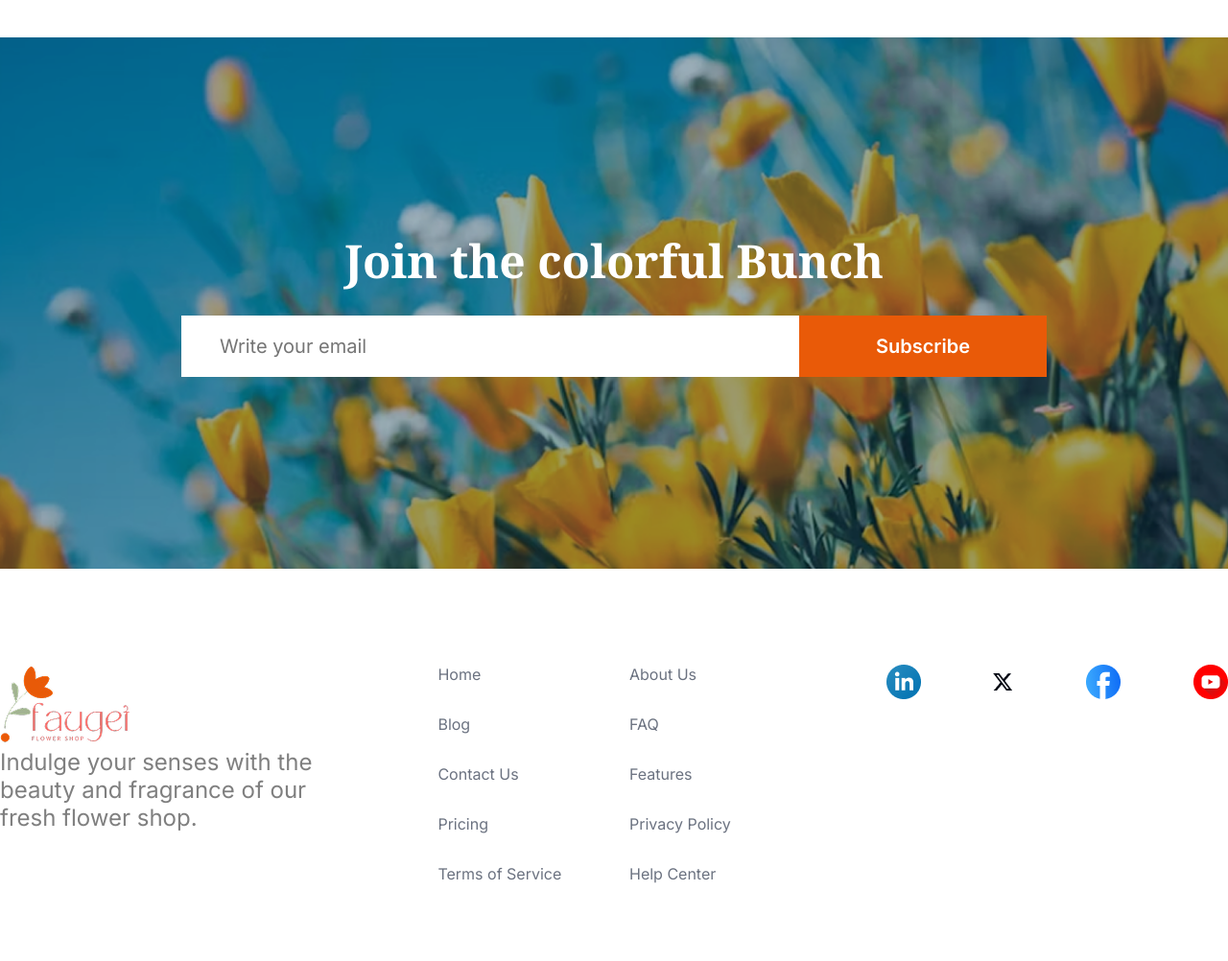
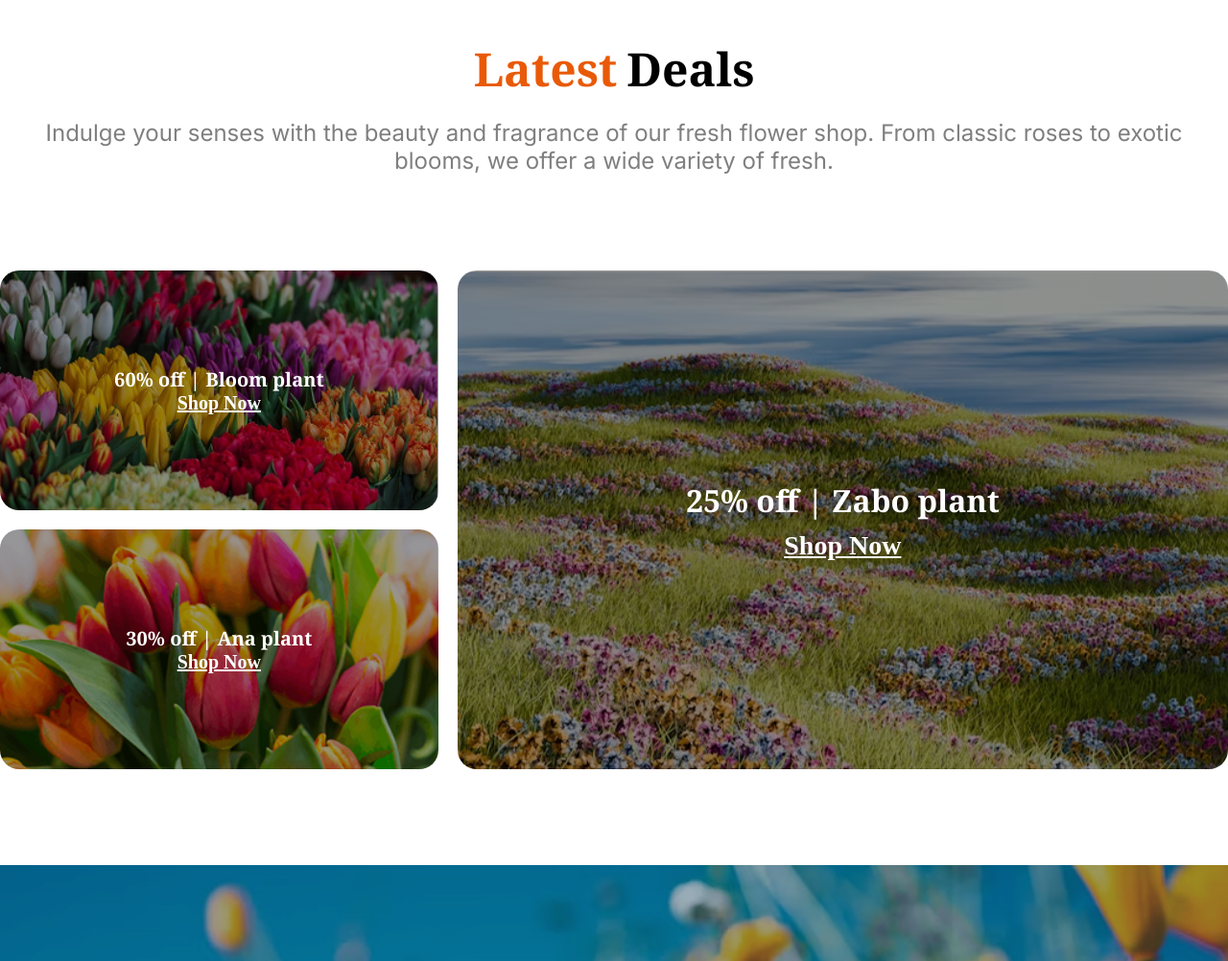
Before and after one commit to abrar-hossain20/responsive-flowers, a plain HTML site: page index.html in a window 1280 px wide. Shown: the part 2840-3842 px from the top of the page at 96% size. Drawn offline with Linux system fonts and the light colour scheme.

Commit message:
Latest deals section added

```diff
--- a/index.html
+++ b/index.html
@@ -134,7 +134,30 @@
           </ul>
         </div>
       </section>
-      <section class="latestDeals"></section>
+      <section class="latestDeals">
+        <div class="dealDes">
+          <h1 class="hFont title"><span class="h1orange">Latest</span>Deals</h1>
+          <p id="dealsDes" class="pFont description">
+            Indulge your senses with the beauty and fragrance of our fresh
+            flower shop. From classic roses to exotic blooms, we offer a wide
+            variety of fresh.
+          </p>
+        </div>
+        <div class="dealCards">
+          <div class="flower1">
+            <h2 class="flowerh hFont">60% off | Bloom plant</h2>
+            <a class="flowerlink" href="#">Shop Now</a>
+          </div>
+          <div class="flower2">
+            <h2 class="hFont flowerhLarge">25% off | Zabo plant</h2>
+            <a class="flowerlinkLarge" href="#">Shop Now</a>
+          </div>
+          <div class="flower3">
+            <h2 class="flowerh hFont">30% off | Ana plant</h2>
+            <a  class="flowerlink" href="#">Shop Now</a>
+          </div>
+        </div>
+      </section>
     </main>
 
     <!-- join section -->
--- a/styles/style.css
+++ b/styles/style.css
@@ -235,6 +235,85 @@
   font-family: "Inter", sans-serif;
 }
 
+/* latest deals section */
+.dealCards {
+  display: grid;
+  grid-template-areas:
+    "flower1 flower2 flower2"
+    "flower3 flower2 flower2";
+  gap: 20px;
+  margin: 100px 0;
+}
+#dealsDes{
+  text-align: center;
+  margin-top: 20px;
+}
+.flower1 {
+  background: linear-gradient(rgba(0, 0, 0, 0.4), rgba(0, 0, 0, 0.4)),
+    url("../assets/deal-bloom.png");
+  grid-area: flower1;
+  height: 250px;
+  background-size: cover;
+  background-position: center;
+  background-repeat: no-repeat;
+  display: flex;
+  flex-direction: column;
+  align-items: center;
+  justify-content: center;
+  text-align: center;
+  border-radius: 20px;
+}
+.flower2 {
+  background: linear-gradient(rgba(0, 0, 0, 0.4), rgba(0, 0, 0, 0.4)),
+    url("../assets/deal-zabo.png");
+  grid-area: flower2;
+  background-size: cover;
+  background-position: center;
+  background-repeat: no-repeat;
+  display: flex;
+  flex-direction: column;
+  align-items: center;
+  justify-content: center;
+  text-align: center;
+  border-radius: 20px;
+}
+.flower3 {
+  background: linear-gradient(rgba(0, 0, 0, 0.4), rgba(0, 0, 0, 0.4)),
+    url("../assets/deal-ana.png");
+  grid-area: flower3;
+  height: 250px;
+  background-size: cover;
+  background-position: center;
+  background-repeat: no-repeat;
+  display: flex;
+  flex-direction: column;
+  align-items: center;
+  justify-content: center;
+  text-align: center;
+  border-radius: 20px;
+}
+.flowerh {
+  color: rgb(255, 255, 255);
+  font-size: 1.25rem;
+  font-weight: 700;
+}
+.flowerhLarge {
+  color: rgb(255, 255, 255);
+  font-size: 2rem;
+  font-weight: 700;
+}
+.flowerlink {
+  color: rgb(255, 255, 255);
+  font-weight: 700;
+  font-size: 1.25rem;
+}
+.flowerlinkLarge {
+  color: rgb(255, 255, 255);
+  font-weight: 700;
+  font-size: 1.75rem;
+  margin-top: 10px;
+}
+
 /* responsive layout */
 @media screen and (max-width: 576px) {
   /* common styles */
```
